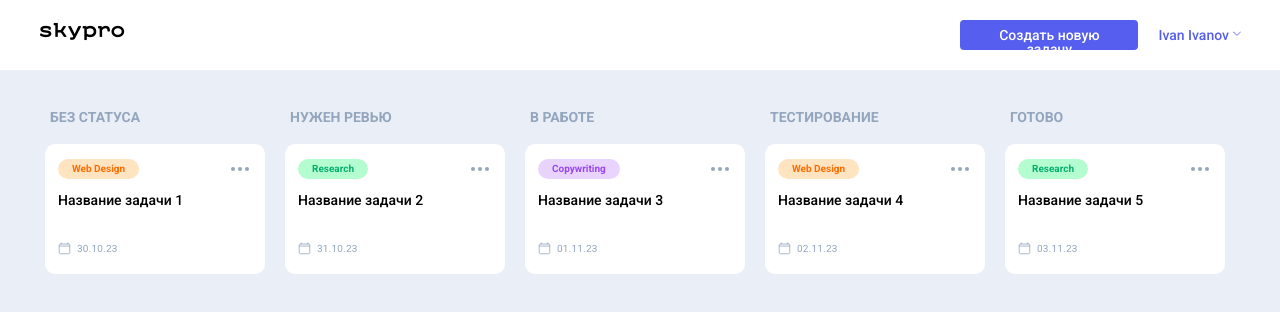
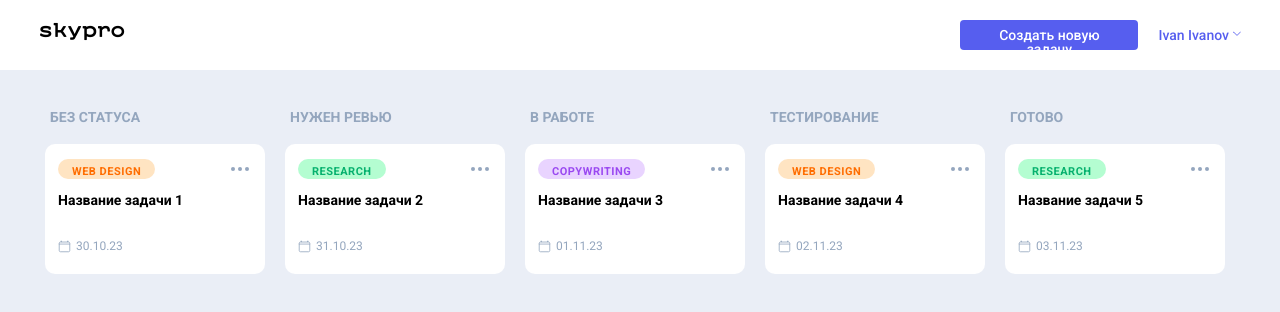
Before and after one commit to q3dm42/skypro-kanban-react, a React (Vite) app: page / in a window 1280 px wide. Shown: the top 312 px of the page. Built offline with nearby package versions, Linux system fonts and the light colour scheme.

Commit message:
style: convert Card component to styled-components

```diff
--- a/src/components/Card/Card.jsx
+++ b/src/components/Card/Card.jsx
@@ -1,26 +1,34 @@
 import React from "react";
+import {
+  CardItem,
+  CardWrapper,
+  CardGroup,
+  CardTheme,
+  CardTitle,
+  CardContent,
+  CardDate,
+  CardBtn,
+} from "./Card.styled";
 
 const Card = ({ theme, themeClass, title, date }) => {
   return (
-    <div className="cards__item">
-      <div className="cards__card card">
-        <div className="card__group">
-          <div className={`card__theme ${themeClass}`}>
-            <p className={themeClass}>{theme}</p>
-          </div>
+    <CardItem>
+      <CardWrapper className={themeClass}>
+        <CardGroup>
+          <CardTheme className={themeClass}>{theme}</CardTheme>
           <a href="#popBrowse" target="_self">
-            <div className="card__btn">
+            <CardBtn>
               <div></div>
               <div></div>
               <div></div>
-            </div>
+            </CardBtn>
           </a>
-        </div>
-        <div className="card__content">
+        </CardGroup>
+        <CardContent>
           <a href="" target="_blank">
-            <h3 className="card__title">{title}</h3>
+            <CardTitle>{title}</CardTitle>
           </a>
-          <div className="card__date">
+          <CardDate>
             <svg
               xmlns="http://www.w3.org/2000/svg"
               width="13"
@@ -50,10 +58,10 @@ const Card = ({ theme, themeClass, title, date }) => {
               </defs>
             </svg>
             <p>{date}</p>
-          </div>
-        </div>
-      </div>
-    </div>
+          </CardDate>
+        </CardContent>
+      </CardWrapper>
+    </CardItem>
   );
 };
 
--- /dev/null
+++ b/src/components/Card/Card.styled.js
@@ -0,0 +1,114 @@
+import styled from "styled-components";
+
+export const CardItem = styled.div`
+  padding: 5px;
+  animation-name: card-animation;
+  animation-duration: 500ms;
+  animation-timing-function: linear;
+`;
+
+export const CardWrapper = styled.div`
+  width: 220px;
+  height: 130px;
+  background-color: #FFFFFF;
+  border-radius: 10px;
+  display: flex;
+  flex-direction: column;
+  align-items: flex-start;
+  justify-content: stretch;
+  padding: 15px 13px 19px;
+  cursor: pointer;
+  transition: box-shadow 0.2s ease-in-out;
+
+  &:hover {
+    box-shadow: 0 4px 12px rgba(0, 0, 0, 0.1);
+  }
+`;
+
+export const CardGroup = styled.div`
+  width: 100%;
+  height: 20px;
+  margin-bottom: 12px;
+  display: flex;
+  align-items: center;
+  justify-content: space-between;
+`;
+
+export const CardTheme = styled.div`
+  width: auto;
+  height: 20px;
+  padding: 5px 14px;
+  border-radius: 18px;
+  font-size: 11px;
+  font-weight: 700;
+  text-transform: uppercase;
+  letter-spacing: 0.5px;
+
+  &._orange {
+    background-color: #FFE4C2;
+    color: #FF6D00;
+  }
+
+  &._green {
+    background-color: #B4FDD1;
+    color: #06B16E;
+  }
+
+  &._purple {
+    background-color: #E9D4FF;
+    color: #9A48F1;
+  }
+
+  &._gray {
+    background: #94A6BE;
+    color: #FFFFFF;
+  }
+`;
+
+export const CardTitle = styled.h3`
+  font-size: 14px;
+  font-weight: 600;
+  color: #000000;
+  margin: 0;
+  line-height: 1.3;
+  word-break: break-word;
+  flex: 1;
+`;
+
+export const CardContent = styled.div`
+  width: 100%;
+  flex: 1;
+  display: flex;
+  flex-direction: column;
+  justify-content: space-between;
+`;
+
+export const CardDate = styled.div`
+  width: 100%;
+  display: flex;
+  align-items: center;
+  gap: 5px;
+  font-size: 12px;
+  color: #94A6BE;
+  margin-top: auto;
+
+  p {
+    margin: 0;
+  }
+`;
+
+export const CardBtn = styled.div`
+  width: 24px;
+  height: 24px;
+  display: flex;
+  align-items: center;
+  justify-content: space-around;
+  padding: 2px;
+
+  div {
+    width: 4px;
+    height: 4px;
+    border-radius: 50%;
+    background-color: #94A6BE;
+  }
+`;
```
